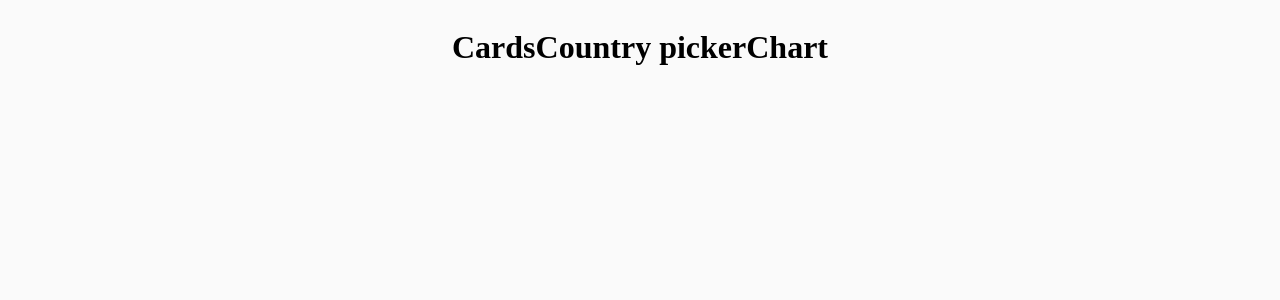
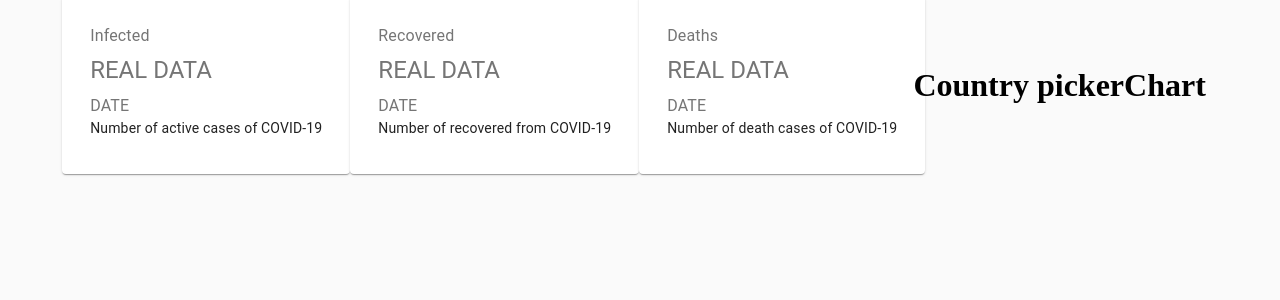
Before and after one commit to caren1/covid19-tracker, a React (Create React App) app: page / in a window 1280 px wide. Shown: the top 300 px of the page. Built offline with nearby package versions, Linux system fonts and the light colour scheme; no server answers.

Commit message:
initialized material-ui, constructed cards component

```diff
--- a/package.json
+++ b/package.json
@@ -3,6 +3,7 @@
   "version": "0.1.0",
   "private": true,
   "dependencies": {
+    "@material-ui/core": "^4.11.0",
     "@testing-library/jest-dom": "^4.2.4",
     "@testing-library/react": "^9.5.0",
     "@testing-library/user-event": "^7.2.1",
--- a/src/components/Cards/Cards.jsx
+++ b/src/components/Cards/Cards.jsx
@@ -1,9 +1,38 @@
 import React from 'react'
+import { Card, CardContent, Typography, Grid } from '@material-ui/core'
+import styles from './Cards.module.css'
 
-const Cards = () => {
+const Cards = (props) => {
+
     return (
-        <div>
-            <h1>Cards</h1>
+        <div className={styles.container}>
+            <Grid container spacing={3} justify="center">
+                <Grid item component={Card}>
+                    <CardContent>
+                        <Typography color="textSecondary" gutterBottom>Infected</Typography>
+                        <Typography color="textSecondary" gutterBottom variant="h5">REAL DATA</Typography>
+                        <Typography color="textSecondary">DATE</Typography>
+                        <Typography variant="body2">Number of active cases of COVID-19</Typography>
+                    </CardContent>
+                </Grid>
+                <Grid item component={Card}>
+                    <CardContent>
+                        <Typography color="textSecondary" gutterBottom>Recovered</Typography>
+                        <Typography color="textSecondary" gutterBottom variant="h5">REAL DATA</Typography>
+                        <Typography color="textSecondary">DATE</Typography>
+                        <Typography variant="body2">Number of recovered from COVID-19</Typography>
+                    </CardContent>
+                </Grid>
+                <Grid item component={Card}>
+                    <CardContent>
+                        <Typography color="textSecondary" gutterBottom>Deaths</Typography>
+                        <Typography color="textSecondary" gutterBottom variant="h5">REAL DATA</Typography>
+                        <Typography color="textSecondary">DATE</Typography>
+                        <Typography variant="body2">Number of death cases of COVID-19</Typography>
+                    </CardContent>
+                </Grid>
+            </Grid>
+
         </div>
     )
 }
```
Also changed, not shown: 1 other file (tests, documents, lock files or other folders).
